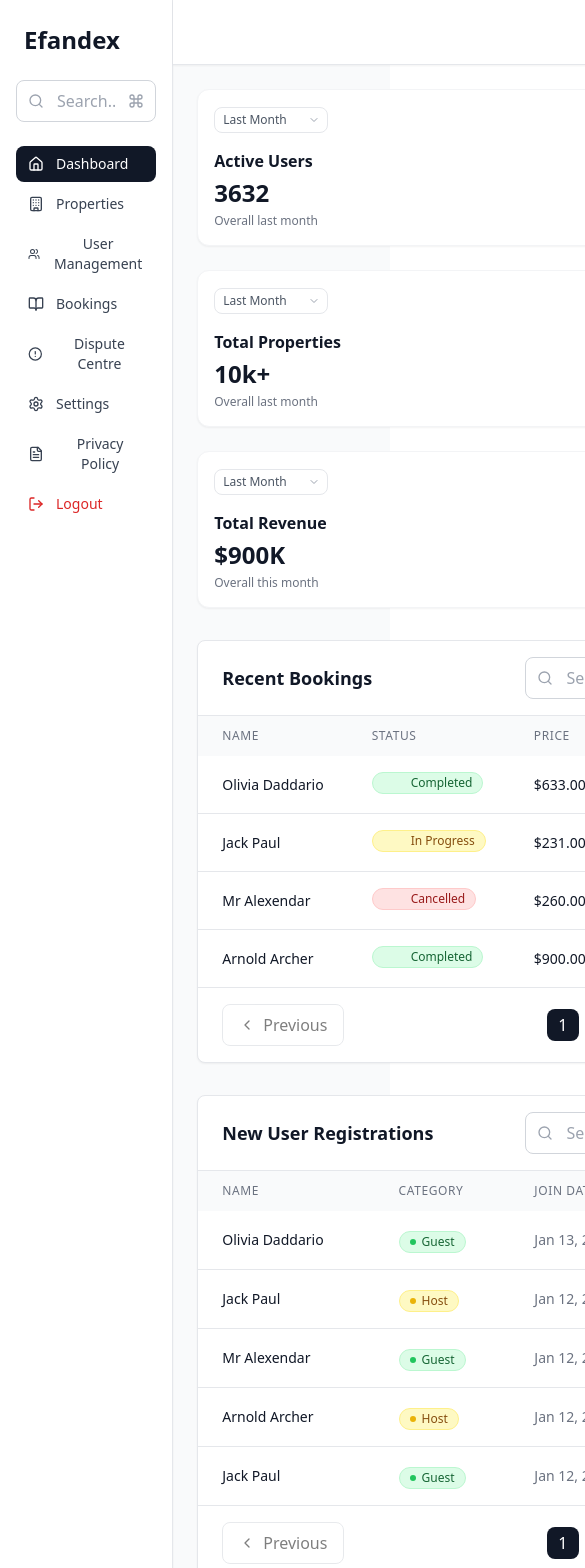
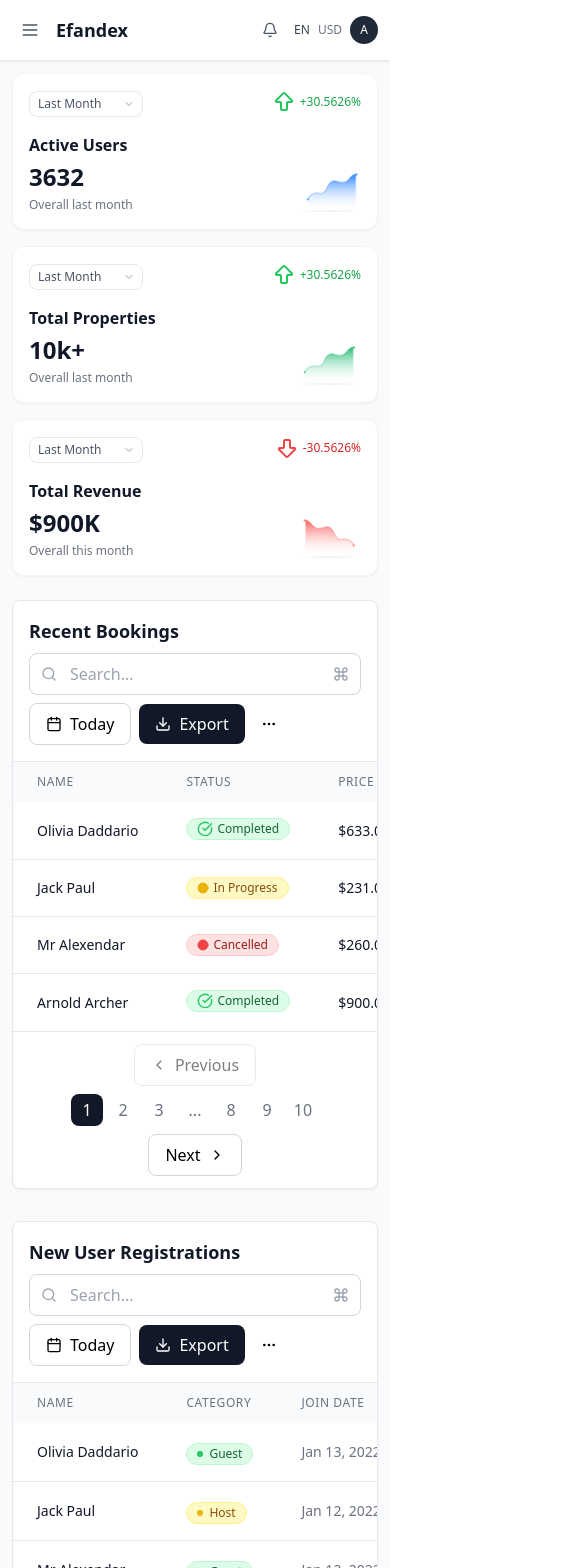
Before and after one commit to Ehtishamulhaq2k2/efandex, a React (Create React App) app: page / in a window 390 px wide. Shown: the top 1568 px of the page, 585 px wide, since content can reach past the window. Built offline with nearby package versions, Linux system fonts and the light colour scheme.

Commit message:
feat: add export functionality to bookings and registrations tables, enhance sidebar responsiveness

```diff
--- a/src/components/BookingTable.tsx
+++ b/src/components/BookingTable.tsx
@@ -23,6 +23,29 @@ export const BookingsTable: React.FC<{
     item.name.toLowerCase().includes(searchTerm.toLowerCase())
   );
 
+  const handleExport = () => {
+    const headers = ["Name", "Status", "Price", "Capacity", "Duration"];
+    const rows = filteredItems.map((item) => [
+      item.name,
+      item.status,
+      item.price,
+      item.capacity,
+      item.duration,
+    ]);
+
+    let csvContent =
+      "data:text/csv;charset=utf-8," +
+      [headers, ...rows].map((e) => e.join(",")).join("\n");
+
+    const encodedUri = encodeURI(csvContent);
+    const link = document.createElement("a");
+    link.setAttribute("href", encodedUri);
+    link.setAttribute("download", "bookings.csv");
+    document.body.appendChild(link);
+    link.click();
+    document.body.removeChild(link);
+  };
+
   return (
     <div className="bg-white rounded-lg shadow-sm border border-gray-200 mb-8">
       <TableHeader title="Recent Bookings">
@@ -38,7 +61,10 @@ export const BookingsTable: React.FC<{
           <Calendar className="w-4 h-4" />
           <span>Today</span>
         </button>
-        <button className="flex items-center space-x-2 px-4 py-2 bg-gray-900 text-white rounded-lg hover:bg-gray-800">
+        <button
+          onClick={handleExport}
+          className="flex items-center space-x-2 px-4 py-2 bg-gray-900 text-white rounded-lg hover:bg-gray-800"
+        >
           <Download className="w-4 h-4" />
           <span>Export</span>
         </button>
--- a/src/components/MainHeader.tsx
+++ b/src/components/MainHeader.tsx
@@ -1,14 +1,36 @@
-import { Bell } from "lucide-react";
+import { Bell, Menu } from "lucide-react";
 
-export const Header: React.FC = () => (
-  <header className="bg-white shadow-sm border-b border-gray-200 px-6 py-4">
-    <div className="flex items-center justify-end">
-      <Bell className="w-5 h-5 text-gray-600 mr-4" />
-      <div className="flex items-center space-x-2">
-        <span className="text-sm font-medium text-gray-700">EN</span>
-        <span className="text-sm text-gray-500">USD</span>
-        <div className="w-8 h-8 bg-gray-800 rounded-full flex items-center justify-center">
-          <span className="text-white text-sm font-medium">A</span>
+export const Header: React.FC<{
+  isDrawerOpen?: boolean;
+  setIsDrawerOpen?: (val: boolean) => void;
+}> = ({ isDrawerOpen, setIsDrawerOpen }) => (
+  <header className="bg-white shadow-sm border-b border-gray-200 px-3 sm:px-4 md:px-6 py-3 md:py-4 sticky top-0 z-20">
+    <div className="flex items-center justify-between">
+      {/* Mobile Menu Button */}
+      <div className="flex items-center md:hidden">
+        <button
+          onClick={() => setIsDrawerOpen && setIsDrawerOpen(!isDrawerOpen)}
+          className="p-2 hover:bg-gray-100 rounded-lg mr-2"
+        >
+          <Menu className="w-5 h-5 text-gray-600" />
+        </button>
+        <h1 className="text-lg font-bold text-gray-900">Efandex</h1>
+      </div>
+
+      {/* Right Side Content */}
+      <div className="flex items-center space-x-2 sm:space-x-4 ml-auto">
+        <button className="p-2 hover:bg-gray-100 rounded-lg">
+          <Bell className="w-4 h-4 sm:w-5 sm:h-5 text-gray-600" />
+        </button>
+
+        <div className="flex items-center space-x-2">
+          <span className="text-xs sm:text-sm font-medium text-gray-700">
+            EN
+          </span>
+          <span className="text-xs sm:text-sm text-gray-500">USD</span>
+          <div className="w-7 h-7 sm:w-8 sm:h-8 bg-gray-800 rounded-full flex items-center justify-center">
+            <span className="text-white text-xs sm:text-sm font-medium">A</span>
+          </div>
         </div>
       </div>
     </div>
--- a/src/components/Paginations.tsx
+++ b/src/components/Paginations.tsx
@@ -1,11 +1,12 @@
 import { ChevronLeft, ChevronRight } from "lucide-react";
 
-export const Pagination: React.FC<{ currentPage: number; totalPages: number; onPageChange: (page: number) => void }> = ({
-  currentPage,
-  totalPages,
-  onPageChange
-}) => (
-  <div className="px-6 py-4 flex items-center justify-between border-t border-gray-200">
+export const Pagination: React.FC<{
+  currentPage: number;
+  totalPages: number;
+  onPageChange: (page: number) => void;
+}> = ({ currentPage, totalPages, onPageChange }) => (
+  <div className="px-4 py-3 sm:px-6 flex flex-col sm:flex-row items-center justify-between space-y-2 sm:space-y-0 sm:space-x-4 border-t border-gray-200">
+    {/* Previous Button */}
     <button
       onClick={() => onPageChange(Math.max(1, currentPage - 1))}
       disabled={currentPage === 1}
@@ -14,21 +15,27 @@ export const Pagination: React.FC<{ currentPage: number; totalPages: number; onP
       <ChevronLeft className="w-4 h-4" />
       <span>Previous</span>
     </button>
-    <div className="flex items-center space-x-2">
-      {[1, 2, 3, '...', 8, 9, 10].map((page, index) => (
+
+    {/* Page Numbers */}
+    <div className="flex flex-wrap justify-center items-center space-x-1 sm:space-x-2">
+      {[1, 2, 3, "...", 8, 9, 10].map((page, index) => (
         <button
           key={index}
-          onClick={() => typeof page === 'number' ? onPageChange(page) : null}
+          onClick={() =>
+            typeof page === "number" ? onPageChange(page) : undefined
+          }
           className={`w-8 h-8 rounded-lg ${
             page === currentPage
-              ? 'bg-gray-900 text-white'
-              : 'text-gray-500 hover:bg-gray-100'
+              ? "bg-gray-900 text-white"
+              : "text-gray-500 hover:bg-gray-100"
           }`}
         >
           {page}
         </button>
       ))}
     </div>
+
+    {/* Next Button */}
     <button
       onClick={() => onPageChange(Math.min(totalPages, currentPage + 1))}
       disabled={currentPage === totalPages}
--- a/src/components/RegistrationTable.tsx
+++ b/src/components/RegistrationTable.tsx
@@ -19,6 +19,28 @@ export const RegistrationsTable: React.FC<{
       item.email.toLowerCase().includes(searchTerm.toLowerCase())
   );
 
+  const handleExport = () => {
+    const headers = ["Name", "Category", "Join Date", "Email"];
+    const rows = filteredUsers.map((item) => [
+      item.name,
+      item.category,
+      item.joinDate,
+      item.email,
+    ]);
+
+    const csvContent =
+      "data:text/csv;charset=utf-8," +
+      [headers, ...rows].map((row) => row.join(",")).join("\n");
+
+    const encodedUri = encodeURI(csvContent);
+    const link = document.createElement("a");
+    link.setAttribute("href", encodedUri);
+    link.setAttribute("download", "user_registrations.csv");
+    document.body.appendChild(link);
+    link.click();
+    document.body.removeChild(link);
+  };
+
   return (
     <div className="bg-white rounded-lg shadow-sm border border-gray-200">
       <TableHeader title="New User Registrations">
@@ -34,7 +56,10 @@ export const RegistrationsTable: React.FC<{
           <Calendar className="w-4 h-4" />
           <span>Today</span>
         </button>
-        <button className="flex items-center space-x-2 px-4 py-2 bg-gray-900 text-white rounded-lg hover:bg-gray-800">
+        <button
+          onClick={handleExport}
+          className="flex items-center space-x-2 px-4 py-2 bg-gray-900 text-white rounded-lg hover:bg-gray-800"
+        >
           <Download className="w-4 h-4" />
           <span>Export</span>
         </button>
--- a/src/components/SideBar.tsx
+++ b/src/components/SideBar.tsx
@@ -1,24 +1,34 @@
-import React, { useState } from "react";
+import React from "react";
 import { menuItems } from "../constatnts/mockData";
 import { SearchInput } from "./SearchBar";
+import { Menu, X } from "lucide-react";
 
 export const Sidebar: React.FC<{
   activeTab: string;
   onTabChange: (tab: string) => void;
-}> = ({ activeTab, onTabChange }) => {
-  const [searchTerm, setSearchTerm] = useState("");
+  isDrawerOpen: boolean;
+  setIsDrawerOpen: (val: boolean) => void;
+}> = ({ activeTab, onTabChange, isDrawerOpen, setIsDrawerOpen }) => {
+  const [searchTerm, setSearchTerm] = React.useState("");
 
   const filteredItems = menuItems.filter((item) =>
     item.label.toLowerCase().includes(searchTerm.toLowerCase())
   );
 
+  const handleItemClick = (tab: string) => {
+    onTabChange(tab);
+    setIsDrawerOpen(false);
+  };
+
   return (
-    <div className="w-64 bg-white shadow-sm border-r border-gray-200">
-      <div className="p-6">
-        <h1 className="text-2xl font-bold text-gray-900">Efandex</h1>
+    <>
+      {/* Desktop Sidebar */}
+      <div className="hidden md:block w-64 bg-white shadow-sm border-r border-gray-200 h-full fixed top-0 left-0 z-30">
+        <div className="p-4 lg:p-6">
+          <h1 className="text-xl lg:text-2xl font-bold text-gray-900">Efandex</h1>
         </div>
 
-      <div className="px-4 mb-6">
+        <div className="px-3 lg:px-4 mb-4 lg:mb-6">
           <SearchInput
             placeholder="Search..."
             className="w-full"
@@ -29,7 +39,7 @@ export const Sidebar: React.FC<{
           />
         </div>
 
-      <nav className="px-4 space-y-1">
+        <nav className="px-3 lg:px-4 space-y-1 h-full overflow-y-auto pb-20">
           {filteredItems.map((item) => {
             const Icon = item.icon;
             const isActive = activeTab === item.id;
@@ -38,7 +48,7 @@ export const Sidebar: React.FC<{
             return (
               <button
                 key={item.id}
-              onClick={() => onTabChange(item.id)}
+                onClick={() => handleItemClick(item.id)}
                 className={`w-full flex items-center px-3 py-2 text-sm font-medium rounded-lg transition-colors ${
                   isActive
                     ? "bg-gray-900 text-white"
@@ -47,12 +57,76 @@ export const Sidebar: React.FC<{
                     : "text-gray-700 hover:bg-gray-100"
                 }`}
               >
-              <Icon className="mr-3 w-4 h-4" />
-              {item.label}
+                <Icon className="mr-3 w-4 h-4 flex-shrink-0" />
+                <span className="truncate">{item.label}</span>
               </button>
             );
           })}
         </nav>
       </div>
+
+      {/* Mobile Drawer Sidebar */}
+      {isDrawerOpen && (
+        <div className="fixed inset-0 z-50 flex md:hidden">
+          {/* Overlay */}
+          <div
+            className="fixed inset-0 bg-black bg-opacity-50"
+            onClick={() => setIsDrawerOpen(false)}
+          ></div>
+
+          {/* Drawer Panel */}
+          <div className="relative w-80 max-w-[90vw] bg-white shadow-lg h-full z-50 flex flex-col">
+            {/* Header */}
+            <div className="flex justify-between items-center p-4 border-b border-gray-200">
+              <h1 className="text-xl font-bold text-gray-900">Efandex</h1>
+              <button
+                onClick={() => setIsDrawerOpen(false)}
+                className="p-2 hover:bg-gray-100 rounded-lg"
+              >
+                <X className="w-5 h-5 text-gray-600" />
+              </button>
+            </div>
+
+            {/* Search */}
+            <div className="p-4 border-b border-gray-200">
+              <SearchInput
+                placeholder="Search..."
+                className="w-full"
+                value={searchTerm}
+                onChange={(e: React.ChangeEvent<HTMLInputElement>) =>
+                  setSearchTerm(e.target.value)
+                }
+              />
+            </div>
+
+            {/* Navigation */}
+            <nav className="flex-1 p-4 space-y-1 overflow-y-auto">
+              {filteredItems.map((item) => {
+                const Icon = item.icon;
+                const isActive = activeTab === item.id;
+                const isLogout = item.id === "logout";
+
+                return (
+                  <button
+                    key={item.id}
+                    onClick={() => handleItemClick(item.id)}
+                    className={`w-full flex items-center px-3 py-3 text-sm font-medium rounded-lg transition-colors ${
+                      isActive
+                        ? "bg-gray-900 text-white"
+                        : isLogout
+                        ? "text-red-600 hover:bg-red-50"
+                        : "text-gray-700 hover:bg-gray-100"
+                    }`}
+                  >
+                    <Icon className="mr-3 w-4 h-4 flex-shrink-0" />
+                    <span className="truncate">{item.label}</span>
+                  </button>
+                );
+              })}
+            </nav>
+          </div>
+        </div>
+      )}
+    </>
   );
 };
--- a/src/components/StatCard.tsx
+++ b/src/components/StatCard.tsx
@@ -2,13 +2,10 @@ import {
   ArrowBigDown,
   ArrowBigUp,
   ChevronDown,
-  TrendingDown,
-  TrendingUp,
 } from "lucide-react";
-import { StatCardTypes } from "../types/types";
-
 import React from "react";
 import { StatChart } from "./StatusChart";
+
 interface StatCardData {
   title: string;
   value: string;
@@ -39,7 +36,7 @@ export const StatCard: React.FC<StatCardProps> = ({ stat }) => {
   };
 
   return (
-    <div className="bg-white rounded-xl shadow-sm border border-gray-100 p-4 sm:p-6 hover:shadow-md transition-shadow w-full">
+    <div className="bg-white rounded-xl shadow-sm border border-gray-100 p-4 sm:p-6 hover:shadow-md transition-shadow w-full max-w-full min-w-0">
       {/* Header with dropdown and trend */}
       <div className="flex items-start justify-between mb-4 sm:mb-6">
         <div className="relative">
--- a/src/components/StatusBadge.tsx
+++ b/src/components/StatusBadge.tsx
@@ -1,4 +1,4 @@
-import { Icon } from "lucide-react";
+import { CheckCircle, Circle } from "lucide-react";
 
 export const StatusBadge: React.FC<{
   status: string;
@@ -11,16 +11,23 @@ export const StatusBadge: React.FC<{
   };
 
   const dotColors = {
-    green: "bg-green-500",
-    yellow: "bg-yellow-500",
-    red: "bg-red-500",
+    green: "text-green-500",
+    yellow: "text-yellow-500",
+    red: "text-red-500",
   };
 
   return (
     <span
       className={`inline-flex items-center px-2.5 py-0.5 rounded-full text-xs font-medium border ${colors[color]}`}
     >
-      <Icon className="mr-3 w-4 h-4" iconNode={[]} />
+      {status === "Completed" ? (
+        <CheckCircle className="mr-1 w-4 h-4 text-green-500" />
+      ) : (
+        <Circle
+          className={`mr-1 w-3 h-3 ${dotColors[color]}`}
+          fill="currentColor"
+        />
+      )}
       {status}
     </span>
   );
--- a/src/components/TableHeader.tsx
+++ b/src/components/TableHeader.tsx
@@ -2,10 +2,12 @@ const TableHeader: React.FC<{ title: string; children: React.ReactNode }> = ({
   title,
   children,
 }) => (
-  <div className="px-6 py-4 border-b border-gray-200">
-    <div className="flex items-center justify-between">
+  <div className="px-4 sm:px-6 py-4 border-b border-gray-200">
+    <div className="flex flex-col sm:flex-row sm:items-center sm:justify-between gap-2 sm:gap-0">
       <h2 className="text-lg font-semibold text-gray-900">{title}</h2>
-      <div className="flex items-center space-x-3">{children}</div>
+      <div className="flex flex-wrap sm:flex-nowrap items-center gap-2 sm:gap-3">
+        {children}
+      </div>
     </div>
   </div>
 );
--- a/src/pages/Dashboard.tsx
+++ b/src/pages/Dashboard.tsx
@@ -15,35 +15,46 @@ const Dashboard: React.FC = () => {
   const [currentBookingsPage, setCurrentBookingsPage] = useState<number>(1);
   const [currentRegistrationsPage, setCurrentRegistrationsPage] =
     useState<number>(1);
+  const [isDrawerOpen, setIsDrawerOpen] = useState<boolean>(false);
 
   return (
     <div className="min-h-screen bg-gray-50 flex">
-      <Sidebar activeTab={activeTab} onTabChange={setActiveTab} />
+      <Sidebar
+        activeTab={activeTab}
+        onTabChange={setActiveTab}
+        isDrawerOpen={isDrawerOpen}
+        setIsDrawerOpen={setIsDrawerOpen}
+      />
 
-      <div className="flex-1 flex flex-col">
-        <Header />
+      {/* Main Content Area - Responsive width */}
+      <div className="flex-1 flex flex-col md:ml-64 w-full overflow-hidden">
+        <Header isDrawerOpen={isDrawerOpen} setIsDrawerOpen={setIsDrawerOpen} />
 
-        <main className="flex-1 p-6">
+        <main className="flex-1 p-3 sm:p-4 md:p-6 w-full max-w-full overflow-x-auto">
           {/* Stats Cards */}
-          <div className="grid grid-cols-1 md:grid-cols-3 gap-6 mb-8">
+          <div className="grid grid-cols-1 sm:grid-cols-2 lg:grid-cols-3 gap-4 md:gap-6 mb-6 md:mb-8">
             {mockStats.map((stat, index) => (
               <StatCard key={index} stat={stat} />
             ))}
           </div>
 
           {/* Recent Bookings */}
+          <div className="mb-6 md:mb-8">
             <BookingsTable
               bookings={mockBookings}
               currentPage={currentBookingsPage}
               onPageChange={setCurrentBookingsPage}
             />
+          </div>
 
           {/* New User Registrations */}
+          <div>
             <RegistrationsTable
               registrations={mockRegistrations}
               currentPage={currentRegistrationsPage}
               onPageChange={setCurrentRegistrationsPage}
             />
+          </div>
         </main>
       </div>
     </div>
```
Lines whose indentation alone changed are shown as unchanged.
